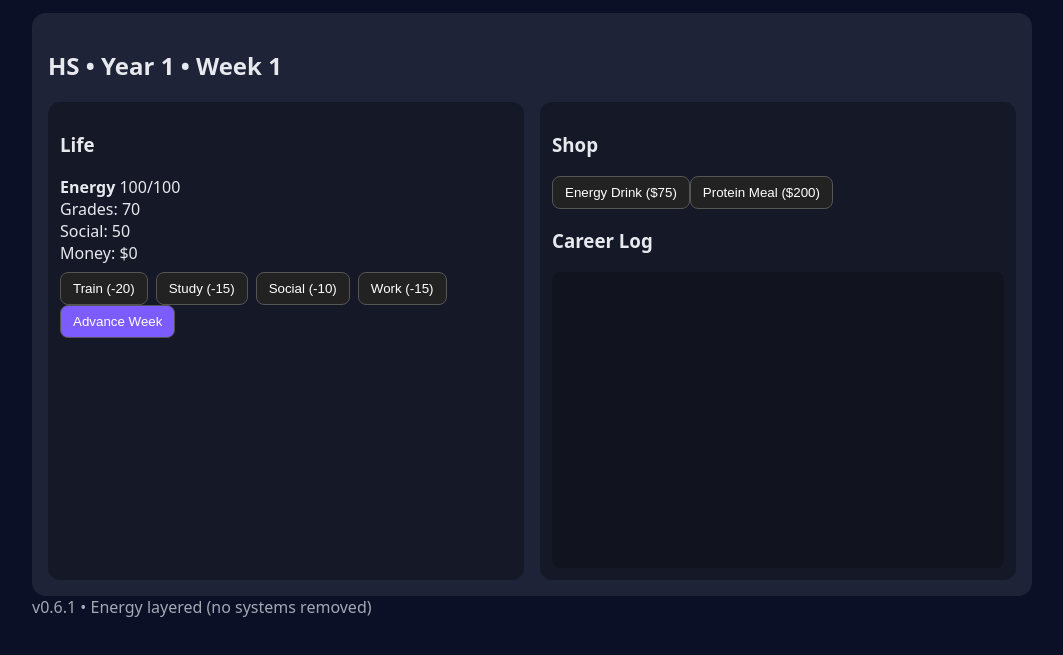
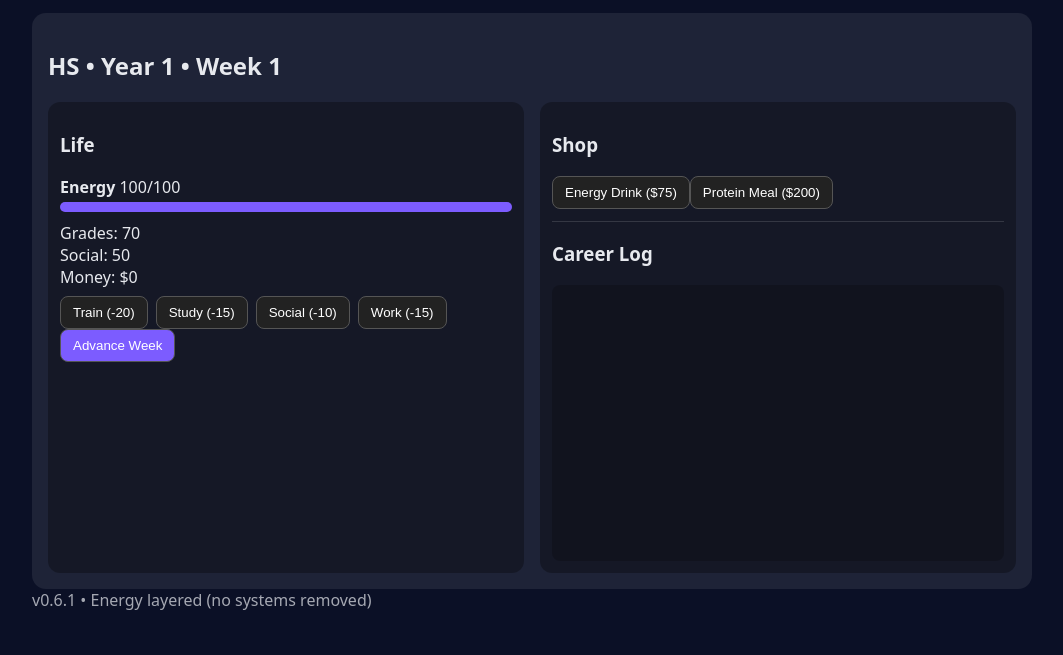
Before and after one commit to THCKing247/apex-play, a plain HTML site: page football-sim/index.html in a window 1280 px wide. Shown: the part 105-760 px from the top of the page, without its empty margins (108-1171 px from the left). Drawn offline with Linux system fonts and the light colour scheme.

Commit message:
Update style.css

```diff
--- a/football-sim/style.css
+++ b/football-sim/style.css
@@ -7,5 +7,9 @@ button.primary{background:#7c5cff}
 .grid{display:grid;grid-template-columns:1fr 1fr;gap:16px}
 .panel{background:rgba(0,0,0,.3);border-radius:12px;padding:12px}
 .row{display:flex;gap:8px;margin-top:8px;flex-wrap:wrap}
-.log{height:280px;overflow:auto;background:#0003;padding:8px;border-radius:8px}
+.log{height:260px;overflow:auto;background:#0003;padding:8px;border-radius:8px}
+.bar{background:#222;height:10px;border-radius:6px;margin:4px 0}
+.fill{background:#7c5cff;height:100%;border-radius:6px}
+.hr{height:1px;background:#ffffff22;margin:12px 0}
+.stat{margin-bottom:10px}
 .muted{opacity:.7}
```
